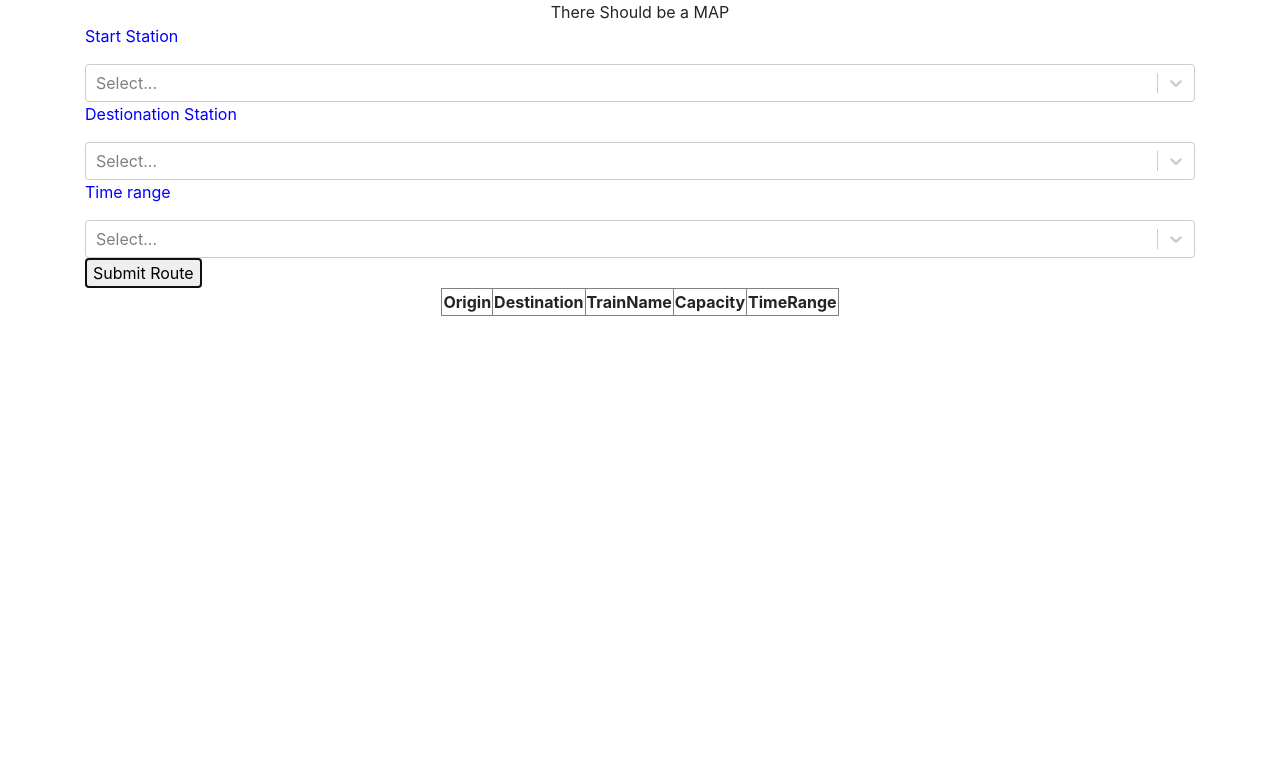
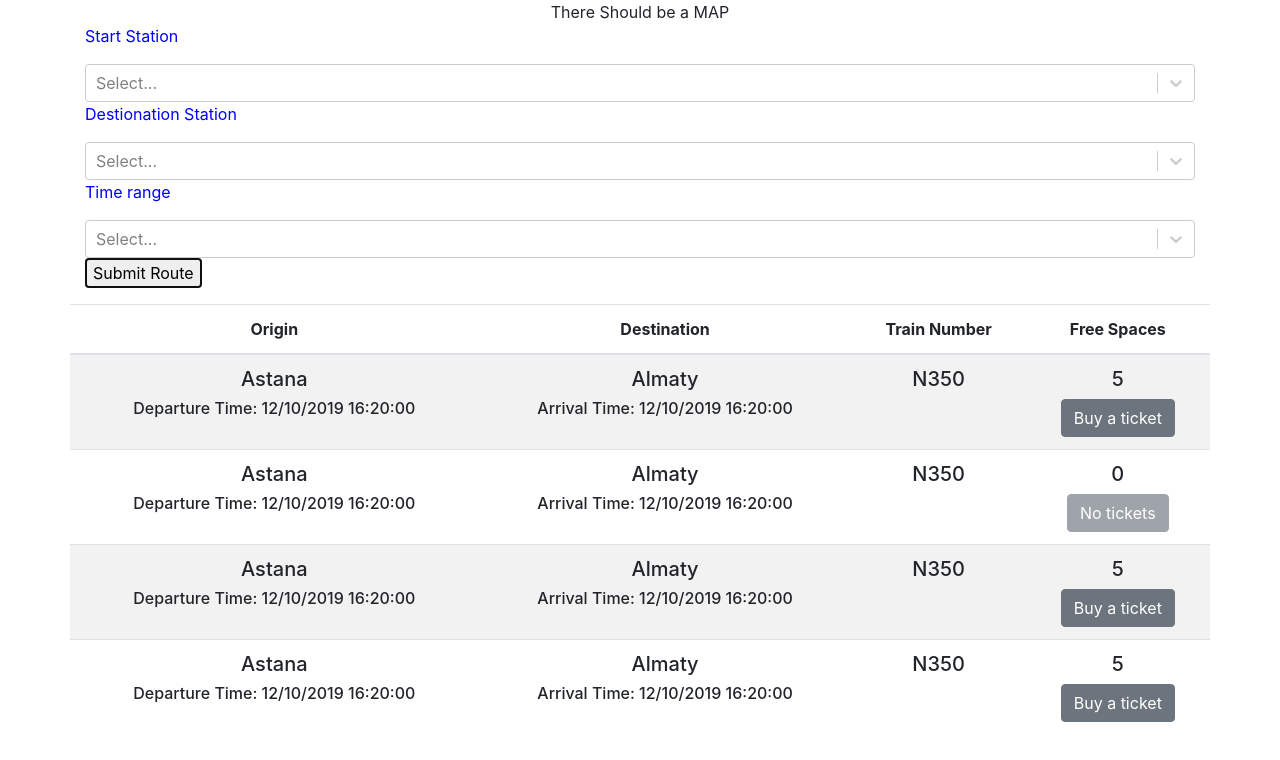
Before and after one commit to akezhanmussa/SE_proj, a React (Create React App) app in the folder front_end/: page / in a window 1280 px wide. Both pictures are taken after a click on the button "Submit Route". Shown: the top 760 px of the page. Built offline with nearby package versions, Linux system fonts and the light colour scheme; no server answers.

Commit message:
bootstrap result table

```diff
--- a/front_end/src/components/ScheduleTable.js
+++ b/front_end/src/components/ScheduleTable.js
@@ -2,49 +2,86 @@ import React, {Component} from 'react';
 
 class ScheduleRow extends Component {
     render() {
+        const id = this.props.id;
         const origin = this.props.origin;
-        const destination = this.props.destination
-        const timeRange = this.props.timeRange
-        const capacity = this.props.capacity
-        const trainName = this.props.trainName
+        const destination = this.props.destination;
+        const startDate = this.props.startDate;
+        const endDate = this.props.endDate;
+        const capacity = this.props.capacity;
+        const train = this.props.train;
 
         return (
             <tr>
-                <td>{origin}</td>
-                <td>{destination}</td>
-                <td>{timeRange}</td>
-                <td>{capacity}</td>
-                <td>{trainName}</td>
+                <td>
+                    <div align='center'>
+                        <h5>{origin}</h5>
+                        <h6>Departure Time: {startDate}</h6>
+                    </div>
+                </td>
+                <td>
+                    <div align='center'>
+                        <h5>{destination}</h5>
+                        <h6>Arrival Time: {endDate}</h6>
+                    </div>
+                </td>
+                <td>
+                    <div align='center'>
+                        <h5>{train}</h5>
+                    </div>
+                </td>
+                <td>
+                    <div align='center'>
+                        <h5 align='center'>{capacity}</h5>
+                        {capacity > 0 ?
+                            <button className='btn btn-secondary' onClick={()=>this.props.handleBuy(id)}>Buy a ticket</button>
+                            :
+                            <button className='btn btn-secondary disabled'>No tickets</button>
+                        }
+                    </div>
+                </td>
             </tr>
         );
     }
 }
 class ScheduleTable extends Component{
 
+    constructor(props){
+        super(props);
+
+        this.handleBuy = this.handleBuy.bind(this);
+    }
+
+    handleBuy = (id) =>{
+        var message = "Are you sure?\nThis will cost you some money";
+        if (window.confirm(message))
+            console.log("This " + id + " will be send to agent");
+    }
+
     render() {
         const rows = []
         this.props.schedule.schedule.forEach((route) => {
-            console.log(route.Capacity + " " + route.Train)
             rows.push(
-                <ScheduleRow
-                    origin = {route.Origin}
-                    destination = {route.Destination}
-                    trainName = {route.Train}
-                    capacity = {route.Capacity}
-                    timeRange = {route.Date}
+                <ScheduleRow key={route.id}
+                    id = {route.id}
+                    origin = {route.origin}
+                    destination = {route.destination}
+                    train = {route.train}
+                    capacity = {route.capacity}
+                    startDate = {route.startDate}
+                    endDate = {route.endDate}
+                    handleBuy = {this.handleBuy}
                 />
             );
         });
 
         return(
-            <table border={"1"}>
+            <table className='mt-3 table table-striped table-responsive-md btn-table'>
                 <thead>
                 <tr>
-                    <th>Origin</th>
-                    <th>Destination</th>
-                    <th>TrainName</th>
-                    <th>Capacity</th>
-                    <th>TimeRange</th>
+                    <th><div align='center'>Origin</div></th>
+                    <th><div align='center'>Destination</div></th>
+                    <th><div align='center'>Train Number</div></th>
+                    <th><div align='center'>Free Spaces</div></th>
                 </tr>
                 </thead>
                 <tbody>{rows}</tbody>
--- a/front_end/src/redux/ScheduleActionCreators.js
+++ b/front_end/src/redux/ScheduleActionCreators.js
@@ -24,19 +24,20 @@ export const scheduleAdd = (schedule) => {
 
 export const fetchSchedule = (path) => (dispatch) => {
     dispatch(scheduleLoading());
-    return fetch(baseUrl)
-        .then(response => {
-            if(response.ok)
-                return response;
-            else{
-                var error = new Error("Error " + response.status + ': ' + response.statusText);
-                error.response = response;
-                throw error;
-            }
-        })
-        .then(response => response.json())
-        .then(response => {
-            dispatch(scheduleAdd(response))
-        })
-        .catch (error => dispatch(scheduleFailed(error.message)));
+    return dispatch(scheduleAdd(Schedule));
+    // return fetch(baseUrl)
+    //     .then(response => {
+    //         if(response.ok)
+    //             return response;
+    //         else{
+    //             var error = new Error("Error " + response.status + ': ' + response.statusText);
+    //             error.response = response;
+    //             throw error;
+    //         }
+    //     })
+    //     .then(response => response.json())
+    //     .then(response => {
+    //         dispatch(scheduleAdd(response))
+    //     })
+    //     .catch (error => dispatch(scheduleFailed(error.message)));
 }
--- a/front_end/src/shared/Schedule.js
+++ b/front_end/src/shared/Schedule.js
@@ -1,30 +1,35 @@
 export const Schedule = [
     {
-        "Origin": "Astana",
-        "Destination": "Almaty",
-        "Date": "12/10/2019 16:20:00",
-        "Train": "N350",
-        "Capacity": 5
-    },
-    {
-        "Origin": "Astana",
-        "Destination": "Almaty",
-        "Date": "12/10/2019 16:20:00",
-        "Train": "N350",
-        "Capacity": 5
-    },
-    {
-        "Origin": "Astana",
-        "Destination": "Almaty",
-        "Date": "12/10/2019 18:10:00",
-        "Train": "N250",
-        "Capacity": 84
-    },
-    {
-        "Origin": "Astana",
-        "Destination": "Almaty",
-        "Date": "12/10/2019 11:20:00",
-        "Train": "N30",
-        "Capacity": 12
+        id: 0,
+        origin: "Astana",
+        destination: "Almaty",
+        startDate: "12/10/2019 16:20:00",
+        endDate:"12/10/2019 16:20:00",
+        train: "N350",
+        capacity: 5
+    },{
+        id: 1,
+        origin: "Astana",
+        destination: "Almaty",
+        startDate: "12/10/2019 16:20:00",
+        endDate:"12/10/2019 16:20:00",
+        train: "N350",
+        capacity: 0
+    },{
+        id: 2,
+        origin: "Astana",
+        destination: "Almaty",
+        startDate: "12/10/2019 16:20:00",
+        endDate:"12/10/2019 16:20:00",
+        train: "N350",
+        capacity: 5
+    },{
+        id: 3,
+        origin: "Astana",
+        destination: "Almaty",
+        startDate: "12/10/2019 16:20:00",
+        endDate:"12/10/2019 16:20:00",
+        train: "N350",
+        capacity: 5
     },
 ];
```
